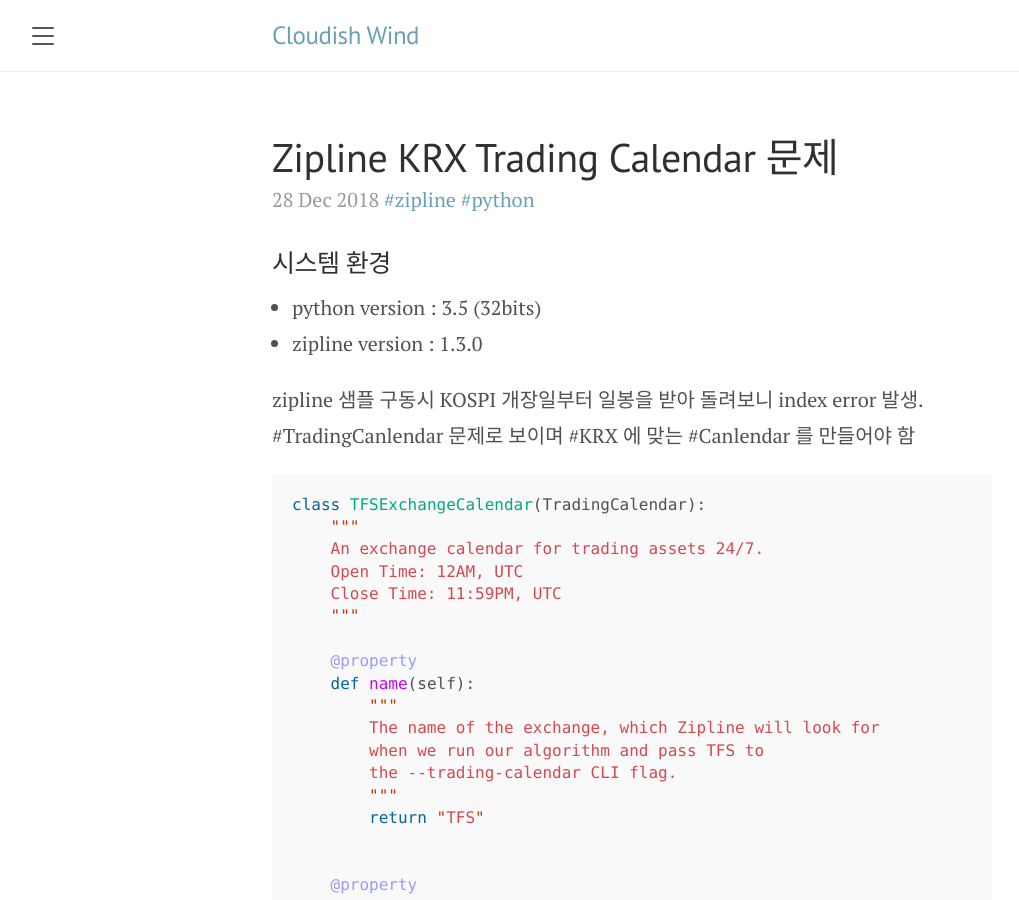
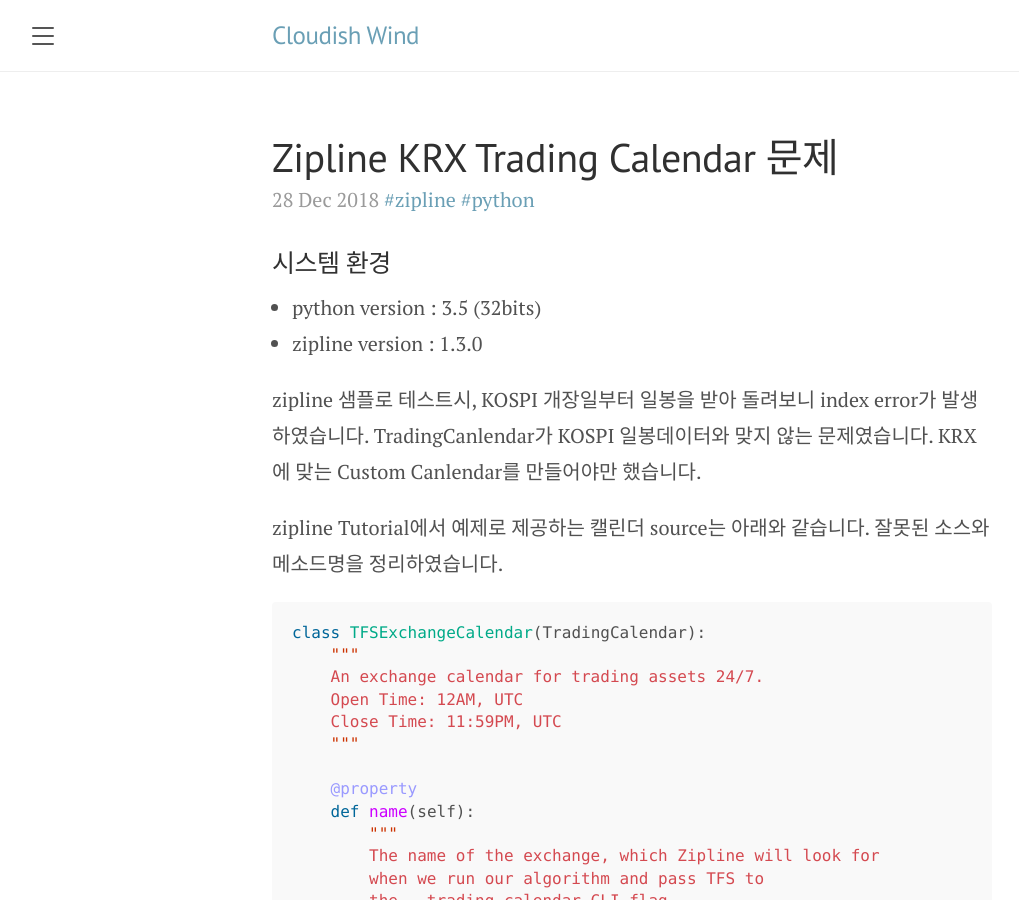
Before and after one commit to cloudishwind/cloudishwind.github.io, a Jekyll site: the page built from Dev_notes/_posts/2018-12-28-Zipline KRX Trading Calendar 문제.md, in a window 1280 px wide and 900 px high. Shown: the whole window, without its empty margins (8-1027 px from the left). Built offline with Jekyll 4.4.1, drawn with Linux system fonts in a browser that asks for light colours.

Commit message:
Update 2018-12-28-Zipline KRX Trading Calendar 문제.md

````diff
--- a/Dev_notes/_posts/2018-12-28-Zipline KRX Trading Calendar 문제.md
+++ b/Dev_notes/_posts/2018-12-28-Zipline KRX Trading Calendar 문제.md
@@ -8,7 +8,10 @@
 * python version : 3.5 (32bits)
 * zipline version : 1.3.0
 
-zipline 샘플 구동시 KOSPI 개장일부터 일봉을 받아 돌려보니 index error 발생. #TradingCanlendar 문제로 보이며 #KRX 에 맞는 #Canlendar 를 만들어야 함
+zipline 샘플로 테스트시, KOSPI 개장일부터 일봉을 받아 돌려보니 index error가 발생하였습니다. TradingCanlendar가 KOSPI 일봉데이터와 맞지 않는 문제였습니다. KRX에 맞는 Custom Canlendar를 만들어야만 했습니다.
+
+zipline Tutorial에서 예제로 제공하는 캘린더 source는 아래와 같습니다. 잘못된 소스와 메소드명을 정리하였습니다.
+
 
 ```python
 class TFSExchangeCalendar(TradingCalendar):
````
